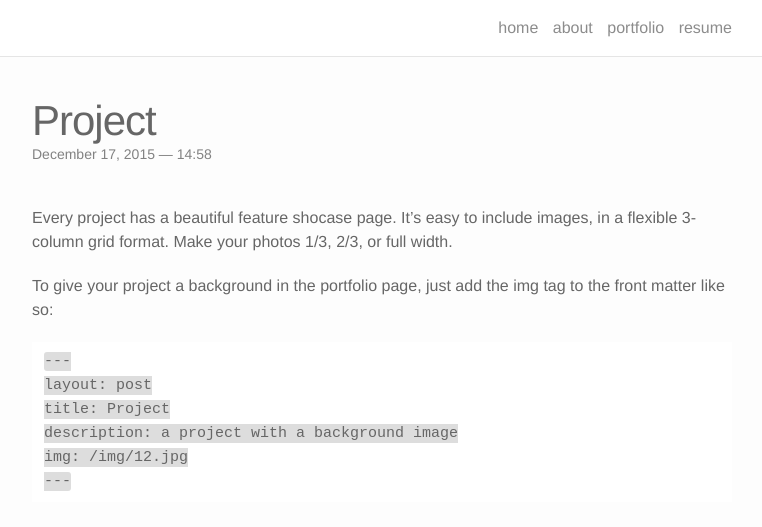
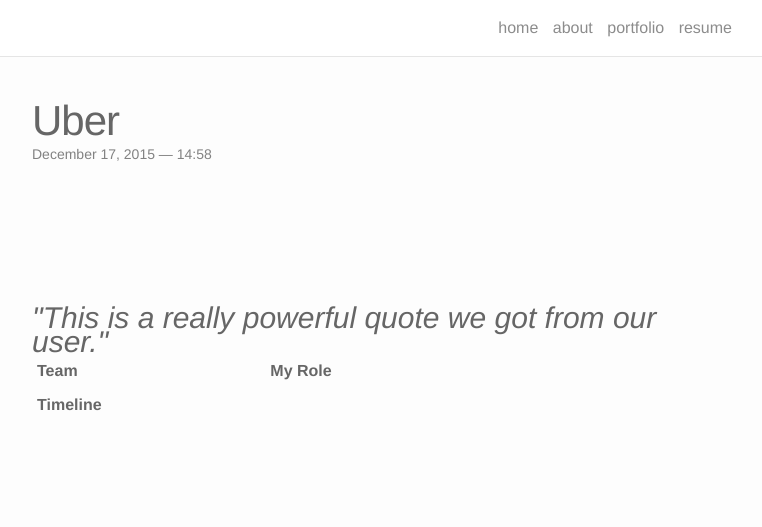
Before and after one commit to mcriqui/mcriqui.github.io, a Jekyll site: the page built from _portfolio/1_project.markdown, in a window 1280 px wide and 1400 px high. Shown: the top 527 px of the window, without its empty margins (258-1020 px from the left). Built offline with Jekyll 4.4.1, drawn with Linux system fonts in a browser that asks for light colours; nearby versions of some CDN libraries; some of the changed text lies outside the part shown; grey boxes are pictures that could not be loaded.

Commit message:
added new pictures and adding content to project pages

```diff
--- a/_portfolio/1_project.markdown
+++ b/_portfolio/1_project.markdown
@@ -1,23 +1,27 @@
 ---
 layout: post
-title: Project
-description: a project with a background image
-img: /img/12.jpg
+title: Uber
+description: redesigned rating system
+img: /img/Uber.jpg
 ---
 
-Every project has a beautiful feature shocase page. It's easy to include images, in a flexible 3-column grid format. Make your photos 1/3, 2/3, or full width.
-
-To give your project a background in the portfolio page, just add the img tag to the front matter like so:
-
-	---
-	layout: post
-	title: Project
-	description: a project with a background image
-	img: /img/12.jpg
-	---
+<div class="page-content">
+	<h3><em>"This is a really powerful quote we got from our user."</em></h3>
+	<div class="col one">
+		<strong>Team</strong>
+	</div>
+	<div class="col two">
+		<strong>My Role</strong>
+	</div>
+	<div class="col three">
+		<strong>Timeline</strong>
+	</div>
 
 
-<div class="img_row">
+</div>
+
+
+<!-- <div class="img_row">
 	<img class="col one" src="{{ site.baseurl }}/img/1.jpg" alt="" title="example image"/>
 	<img class="col one" src="{{ site.baseurl }}/img/2.jpg" alt="" title="example image"/>
 	<img class="col one" src="{{ site.baseurl }}/img/3.jpg" alt="" title="example image"/>
@@ -53,3 +57,4 @@
 	  <img class="col two" src="/img/6.jpg"/>
 	  <img class="col one" src="/img/11.jpg"/>
 	</div>
+ -->
--- a/_portfolio/2_project.markdown
+++ b/_portfolio/2_project.markdown
@@ -1,8 +1,8 @@
 ---
 layout: post
-title: Project
-description: a project with a background image
-img: /img/2.jpg
+title: Firefighters
+description: right information at the right time
+img:
 ---
 
 Every project has a beautiful feature shocase page. It's easy to include images, in a flexible 3-column grid format. Make your photos 1/3, 2/3, or full width.
--- a/_portfolio/3_project.markdown
+++ b/_portfolio/3_project.markdown
@@ -2,7 +2,7 @@
 layout: post
 title: Project
 description: a project that redirects to another website
-img:
+img: /img/Watch.jpg
 redirect: https://unsplash.com
 ---
 
```
Also changed, not shown: Notes.txt (added, +10 -0 lines), _portfolio/4_project.markdown (deleted, +0 -55 lines), _portfolio/5_project.markdown (deleted, +0 -55 lines), _portfolio/6_project.markdown (deleted, +0 -55 lines), img/12.jpg (deleted), 6 other files.
